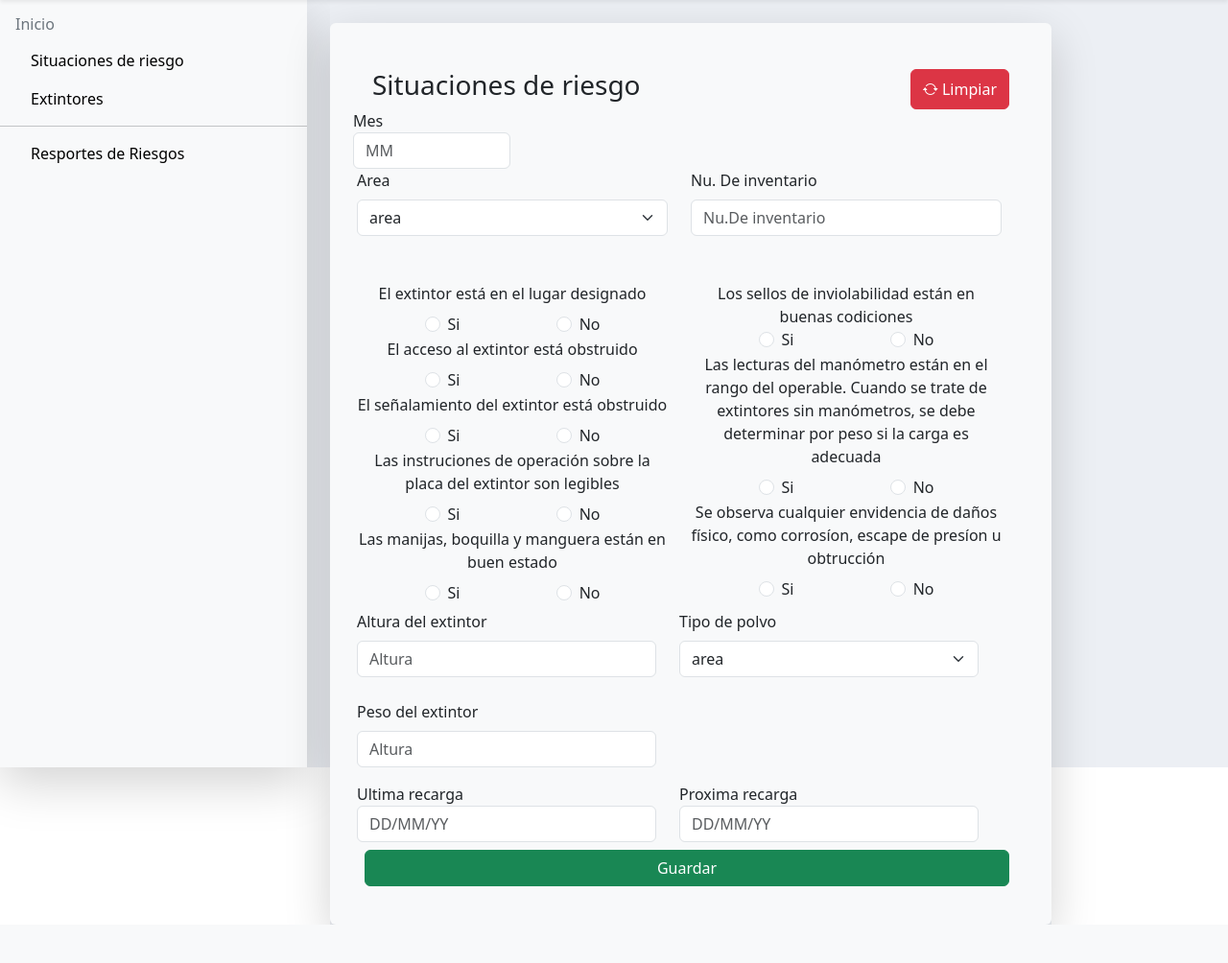
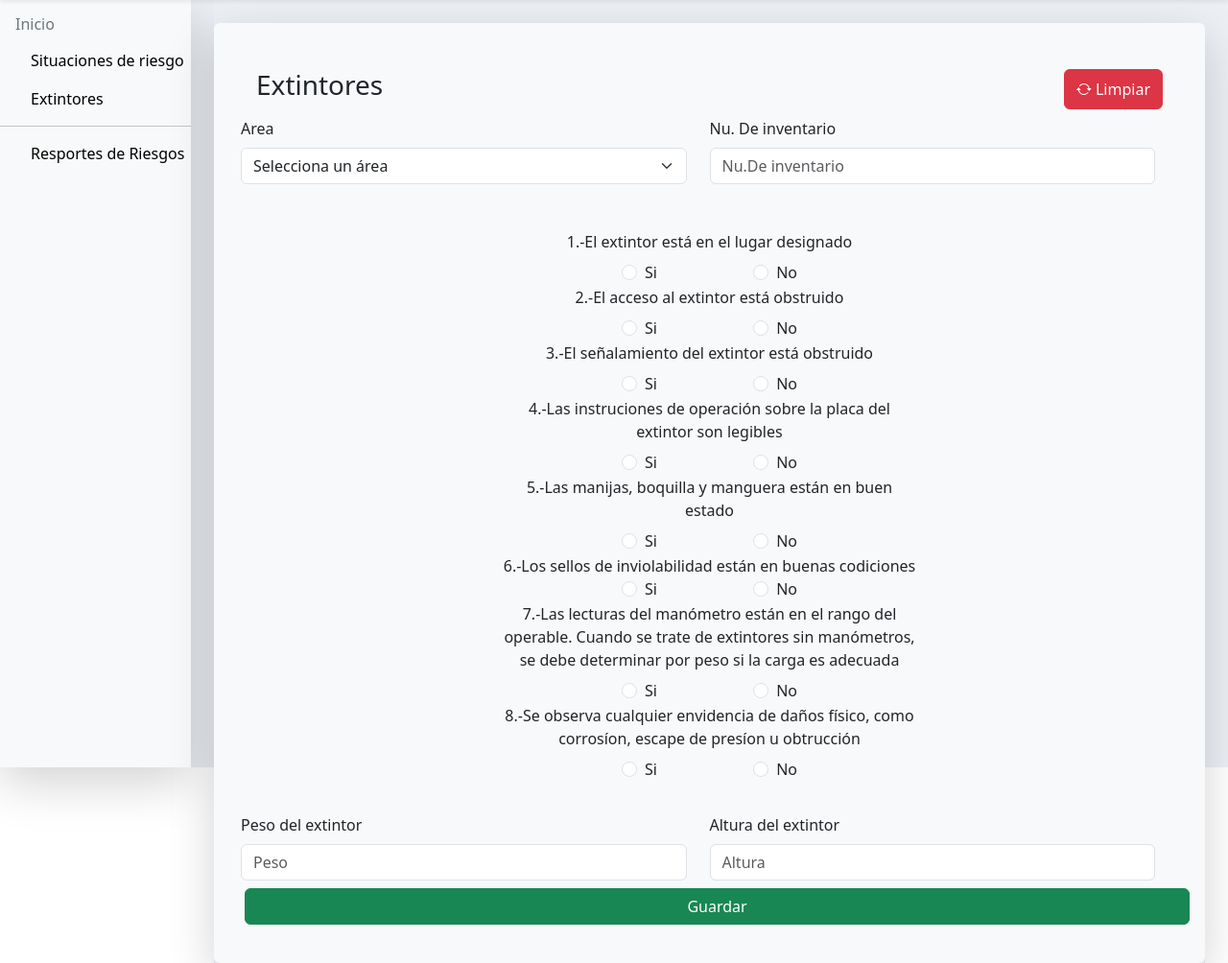
Before and after one commit to Grimmjow5/SSST, a PHP site: template src/public/views/Extintores/index.php in a window 1280 px wide. Shown: the part 86-1090 px from the top of the page at 96% size. Before the commit the page ends 1050 px from the top, so only its background shows below. Run offline with PHP 8.4, Linux system fonts and the light colour scheme; the template is opened without the code that fills it, so the values that code supplies are empty; some libraries are stand-ins or nearby versions.

Commit message:
vista extintores

```diff
--- a/src/controllers/Login.php
+++ b/src/controllers/Login.php
@@ -21,6 +21,8 @@
     }
 
     public function RenderHome() {
+
+
         parent::render('Home/index',['header'=> 'Home']);
     }
 
--- a/src/dbrepo/interfaces/IReports.php
+++ b/src/dbrepo/interfaces/IReports.php
@@ -4,6 +4,6 @@
 use Almacen\Ssst\dbrepo\models\MReportRiesgo;
 
 interface IReports{
-public function GetReports(MReportRiesgo $model);
+        public function GetReports(MReportRiesgo $model);
 
 }
--- /dev/null
+++ b/src/public/views/Extintores/extintor.js
@@ -0,0 +1,56 @@
+const area = document.getElementById('area');
+const inven = document.getElementById('txtNumIn');
+const peso = document.getElementById('txtPeso');
+const altura = document.getElementById('txtAltura');
+const inlineRadio1 = document.getElementById('inlineRadio1');
+
+
+
+
+
+const clearForm = () => {
+    area.value = 0;
+    inven.value = null;
+    peso.value = null;
+    altura.value = null;
+    inlineRadio1.value = "";
+
+}
+
+
+
+const forma = document.getElementById('newExtintor');
+//Modelo el  formulario
+forma.addEventListener('submit', async(e) => {
+    e.preventDefault();
+    const form = new FormData();
+    form.append('area', area.value);
+    form.append('txtNumIn', inven.value);
+    form.append('txtPeso', peso.value);
+    form.append('txtAltura', altura.value)
+    const res = await fetch('/riesgos', {
+        method: 'POST',
+        body: form,
+
+    });
+    const msg = await res.json();
+    if (res.status != 200) {
+        showToast({ title: "Error", text: msg.res, icon: "error" });
+    } else {
+        ///err
+        tabla.clear().draw();
+        tabla.ajax.reload();
+        clearForm();
+        showToast({ title: "Listo !!", text: "Se a guardado el riesgo", icon: "success" });
+    }
+
+});
+
+
+const showToast = (msg) => {
+    swal({
+        title: msg.title,
+        text: msg.text,
+        icon: msg.icon
+    });
+}
--- a/src/public/views/Extintores/index.php
+++ b/src/public/views/Extintores/index.php
@@ -3,19 +3,19 @@
 require 'public/views/components/Nav.php';
 
 ?>
-<div class="d-flex flex-column"style="width: 50rem;">
+<div class="d-flex flex-column" >
 <div class="pt-2 mx-4 " style="background-color: #eceff4;">
 
-<div class="w-100 bg-light shadow-lg  rounded p-4 mt-3">
+<div class="w-100 bg-light shadow-lg rounded p-4 mt-3">
 
 
-<div class="row  mt-4 ms-2 me-2">
+<div class="row mt-4 ms-2 me-2">
 
-  <div class="col-md-6   ">
-  <h3 class="mb-6">Situaciones de riesgo</h3>
+  <div class="col-6">
+  <h3 class="mb-6">Extintores</h3>
   </div>
 
-  <div class="col-md-6   d-flex justify-content-end ">
+  <div class="col-6 d-flex justify-content-end">
   <button class="btn btn-danger" onclick="clearForm()">
   <i class="bi bi-arrow-repeat"></i>
   Limpiar</button>
@@ -25,58 +25,42 @@
 
 
 <div class="card-body">
+</br>
+  <form class="row g-3" id="newExtintor">
 
-  <form class="row g-3">
 
-    <div class="col-md-3" class="container mt-5">
 
-      <div class="form-group">
-        <label for="monthpicker">Mes</label>
-        <input type="text" class="form-control monthpicker" id="monthpicker" placeholder="MM">
-      </div>
-    </div>
-
-    <script>
-      // Inicializar el datepicker con la opción para mostrar solo meses
-      $( function() {
-        $(".monthpicker").datepicker({
-          dateFormat: 'MM', // Formato de fecha (solo el nombre del mes)
-          changeMonth: true,
-          changeYear: false,
-          showButtonPanel: true,
-          onClose: function(dateText, inst) {
-            var month = $("#ui-datepicker-div .ui-datepicker-month :selected").val();
-            $(this).val($.datepicker.formatDate('MM', new Date(0, month, 1)));
-          }
-        });
-      });
-    </script>
 
     <div class="row">
 
-      <div class="col-md-6">
+      <div class="col-6">
         <label for="formGroupExampleInput" class="form-label">Area</label>
-        <select class="form-select" aria-label="Default select example">
-          <option selected>area</option>
-          <option value="1">One</option>
-          <option value="2">Two</option>
-          <option value="3">Three</option>
+
+        <select class="form-select" id="area">
+          <option value="0" selected>Selecciona un área</option>
+          <?php
+          $opt = "";
+          foreach ($areas as $item) {
+            $opt .= "<option value='{$item["id_area"]}'>{$item["textArea"]}</option>";
+          }
+          echo $opt;
+          ?>
         </select>
       </div>
 
-      <div class="col-md-6">
+      <div class="col-6" >
         <label for="formGroupExampleInput" class="form-label">Nu. De inventario</label>
         <input type="text" class="form-control" id="txtNumIn" placeholder="Nu.De inventario">
       </div>
 
     </div>
 
-    <div class="row">
+    <div class="row mx-auto" style="width: 30rem; ">
 
-      <div class="col-md-6 text-center">
+    <div class="col-12 text-center" >
       </br>
       </br>
-        <label for="pregunta1" class="form-label">El extintor está en el lugar designado</label>
+        <label for="pregunta1" class="form-label">1.-El extintor está en el lugar designado</label>
       </br>
 
         <div class="form-check form-check-inline me-5 ms-5">
@@ -85,187 +69,127 @@
         </div>
 
         <div class="form-check form-check-inline me-5 ms-5">
-          <input class="form-check-input" type="radio" name="pregunta1" id="inlineRadio2" value="option2">
+          <input class="form-check-input" type="radio" name="pregunta1" id="inlineRadio1" value="option2">
           <label class="form-check-label" for="inlineRadio2">No</label>
         </div>
         </br>
-        <label for="pregunta2" class="form-label">El acceso al extintor está obstruido  </label>
+        <label for="pregunta2" class="form-label">2.-El acceso al extintor está obstruido  </label>
         </br>
 
         <div class="form-check form-check-inline me-5 ms-5">
-          <input class="form-check-input" type="radio" name="pregunta2" id="inlineRadio3" value="option4">
+          <input class="form-check-input" type="radio" name="pregunta2" id="inlineRadio1" value="option4">
           <label class="form-check-label " for="inlineRadio4">Si</label>
         </div>
 
         <div class="form-check form-check-inline me-5 ms-5">
-          <input class="form-check-input" type="radio" name="pregunta2" id="inlineRadio4" value="option3">
+          <input class="form-check-input" type="radio" name="pregunta2" id="inlineRadio1" value="option3">
           <label class="form-check-label" for="inlineRadio3">No</label>
         </div>
         </br>
-        <label for="pregunta3" class="form-label">El señalamiento del extintor está obstruido</label>
+        <label for="pregunta3" class="form-label">3.-El señalamiento del extintor está obstruido</label>
         </br>
 
         <div class="form-check form-check-inline me-5 ms-5">
-          <input class="form-check-input" type="radio" name="pregunta3" id="inlineRadio1" value="option1">
+          <input class="form-check-input" type="radio" name="pregunta3" id="inlineRadio5" value="option1">
           <label class="form-check-label " for="inlineRadio1">Si</label>
         </div>
 
         <div class="form-check form-check-inline me-5 ms-5">
-          <input class="form-check-input" type="radio" name="pregunta3" id="inlineRadio2" value="option2">
+          <input class="form-check-input" type="radio" name="pregunta3" id="inlineRadio6" value="option2">
           <label class="form-check-label" for="inlineRadio2">No</label>
         </div>
         </br>
-        <label for="pregunta4" class="form-label">Las instruciones de operación sobre la placa del extintor son legibles</label>
+        <label for="pregunta4" class="form-label">4.-Las instruciones de operación sobre la placa del extintor son legibles</label>
         </br>
         <div class="form-check form-check-inline me-5 ms-5">
-          <input class="form-check-input" type="radio" name="pregunta4" id="inlineRadio1" value="option1">
+          <input class="form-check-input" type="radio" name="pregunta4" id="inlineRadio7" value="option1">
           <label class="form-check-label " for="inlineRadio1">Si</label>
         </div>
 
         <div class="form-check form-check-inline me-5 ms-5">
-          <input class="form-check-input" type="radio" name="pregunta4" id="inlineRadio2" value="option2">
+          <input class="form-check-input" type="radio" name="pregunta4" id="inlineRadio8" value="option2">
           <label class="form-check-label" for="inlineRadio2">No</label>
         </div>
         </br>
-        <label for="pregunta5" class="form-label">Las manijas, boquilla y manguera están en buen estado </label>
+        <label for="pregunta5" class="form-label">5.-Las manijas, boquilla y manguera están en buen estado </label>
         </br>
 
         <div class="form-check form-check-inline me-5 ms-5">
-          <input class="form-check-input" type="radio" name="pregunta5" id="inlineRadio1" value="option1">
+          <input class="form-check-input" type="radio" name="pregunta5" id="inlineRadio9" value="option1">
           <label class="form-check-label " for="inlineRadio1">Si</label>
         </div>
 
         <div class="form-check form-check-inline me-5 ms-5">
-          <input class="form-check-input" type="radio" name="pregunta5" id="inlineRadio2" value="option2">
+          <input class="form-check-input" type="radio" name="pregunta5" id="inlineRadio10" value="option2">
           <label class="form-check-label" for="inlineRadio2">No</label>
         </div>
 
         </br>
-      </div>
-
-
-      <div class="col-md-6 text-center">
-      </br>
-      </br>
-        <label for="pregunta6" class="form-label">Los sellos de inviolabilidad están en buenas codiciones</labe>
-      </br>
+        <label for="pregunta6" class="form-label">6.-Los sellos de inviolabilidad están en buenas codiciones</labe>
+        </br>
         <div class="form-check form-check-inline me-5 ms-5">
-          <input class="form-check-input" type="radio" name="pregunta6" id="inlineRadio1" value="option1">
+          <input class="form-check-input" type="radio" name="pregunta6" id="inlineRadio11" value="option1">
           <label class="form-check-label " for="inlineRadio1">Si</label>
         </div>
 
         <div class="form-check form-check-inline me-5 ms-5">
-          <input class="form-check-input" type="radio" name="pregunta6" id="inlineRadio2" value="option2">
+          <input class="form-check-input" type="radio" name="pregunta6" id="inlineRadio12" value="option2">
           <label class="form-check-label" for="inlineRadio2">No</label>
         </div>
         </br>
-        <label for="pregunta7" class="form-label">Las lecturas del manómetro están en el rango del operable. Cuando se trate de extintores sin manómetros, se debe determinar por peso si la carga es adecuada    </label>
+        <label for="pregunta7" class="form-label">7.-Las lecturas del manómetro están en el rango del operable. Cuando se trate de extintores sin manómetros, se debe determinar por peso si la carga es adecuada    </label>
         </br>
 
         <div class="form-check form-check-inline me-5 ms-5">
-          <input class="form-check-input" type="radio" name="pregunta7" id="inlineRadio1" value="option1">
+          <input class="form-check-input" type="radio" name="pregunta7" id="inlineRadio13" value="option1">
           <label class="form-check-label " for="inlineRadio1">Si</label>
         </div>
 
         <div class="form-check form-check-inline me-5 ms-5">
-          <input class="form-check-input" type="radio" name="pregunta7" id="inlineRadio2" value="option2">
+          <input class="form-check-input" type="radio" name="pregunta7" id="inlineRadio14" value="option2">
           <label class="form-check-label" for="inlineRadio2">No</label>
         </div>
         </br>
-        <label for="pregunta8" class="form-label">Se observa cualquier envidencia de daños físico, como corrosíon, escape de presíon u obtrucción </label>
+        <label for="pregunta8" class="form-label">8.-Se observa cualquier envidencia de daños físico, como corrosíon, escape de presíon u obtrucción </label>
         </br>
 
         <div class="form-check form-check-inline me-5 ms-5">
-          <input class="form-check-input" type="radio" name="pregunta8" id="inlineRadio1" value="option1">
+          <input class="form-check-input" type="radio" name="pregunta8" id="inlineRadio15" value="option1">
           <label class="form-check-label " for="inlineRadio1">Si</label>
         </div>
 
         <div class="form-check form-check-inline me-5 ms-5">
-          <input class="form-check-input" type="radio" name="pregunta9" id="inlineRadio2" value="option2">
+          <input class="form-check-input" type="radio" name="pregunta9" id="inlineRadio16" value="option2">
           <label class="form-check-label" for="inlineRadio2">No</label>
         </div>
         </br>
+
+
       </div>
+        </div>
+        </br>
 
-      <div class="row">
-        <div class="col-md-6">
-          <label for="formGroupExampleInput" class="form-label">Altura del extintor</label>
-            <input type="text" class="form-control" id="txtNumIn" placeholder="Altura">
+
+        <div class="row">
+        <div class="col-6">
+
             </br>
             <label for="formGroupExampleInput" class="form-label">Peso del extintor</label>
-            <input type="text" class="form-control" id="txtNumIn" placeholder="Altura">
+            <input type="text" class="form-control" id="txtPeso" placeholder="Peso">
         </div>
 
-        <div class="col-md-6">
-          <label for="formGroupExampleInput" class="form-label">Tipo de polvo</label>
-          <select class="form-select" aria-label="Default select example">
-            <option selected>area</option>
-            <option value="1">One</option>
-            <option value="2">Two</option>
-            <option value="3">Three</option>
-          </select>
-        </div>
+        <div class="col-6">
+        </br>
+        <label for="formGroupExampleInput" class="form-label">Altura del extintor</label>
+            <input type="text" class="form-control" id="txtAltura" placeholder="Altura">
       </div>
-
-      <div class="row mt-3">
-        <div class="col-md-6" class="container mt-5">
-          <div class="form-group">
-            <label for="datepicker2">Ultima recarga</label>
-            <input type="text" class="form-control datepicker" id="datepicker2" placeholder="DD/MM/YY">
-          </div>
-        </div>
-
-        <div class="col-md-6" class="container mt-5">
-          <div class="form-group">
-            <label for="datepicker3">Proxima recarga</label>
-            <input type="text" class="form-control datepicker" id="datepicker3" placeholder="DD/MM/YY">
-          </div>
-        </div>
       </div>
-
-      <script>
-      $( function() {
-        $(".datepicker").datepicker({
-          dateFormat: 'yy-mm-dd', // Formato de fecha
-          onSelect: function(dateText) {
-            // Mostrar la fecha seleccionada en el campo de texto
-            $(this).val(dateText);
-          }
-        });
-      });
-      </script>
-
 
       <div class="col-12 mt-2 ms-2 me-2">
         <button type="submit" class="btn btn-success col-12">Guardar</button>
       </div>
-    </div>
-</form>
-</div>
+  </form>
+      </div>
 
-</div>
-</div>
-
-
-<style>
-  tr{
-    cursor: pointer;
-  }
-  .ids{
-    width: 4rem;
-  }
-  .descri{
-    width: 40%;
-     }
-  .fechaRe{
-    width: 6rem;
-  }
-  .prioridad{
-width: 6rem;
-    }
-  .estatus{
-    width: 9rem;
-}
-</style>
-
-<?php require 'public/views/components/Footer.php'; ?>
+      <?php require 'public/views/components/Footer.php'; ?>
+      <script src="../public/views/Extintores/extintor.js"></script>
```
Also changed, not shown: src/controllers/ExtintorController.php (+12 -2 lines), src/public/views/riesgos/riesgos.js (+22 -19 lines), src/utils/ValExtintores.php (added, +8 -0 lines), src/.htaccess (added), 1 other file.
